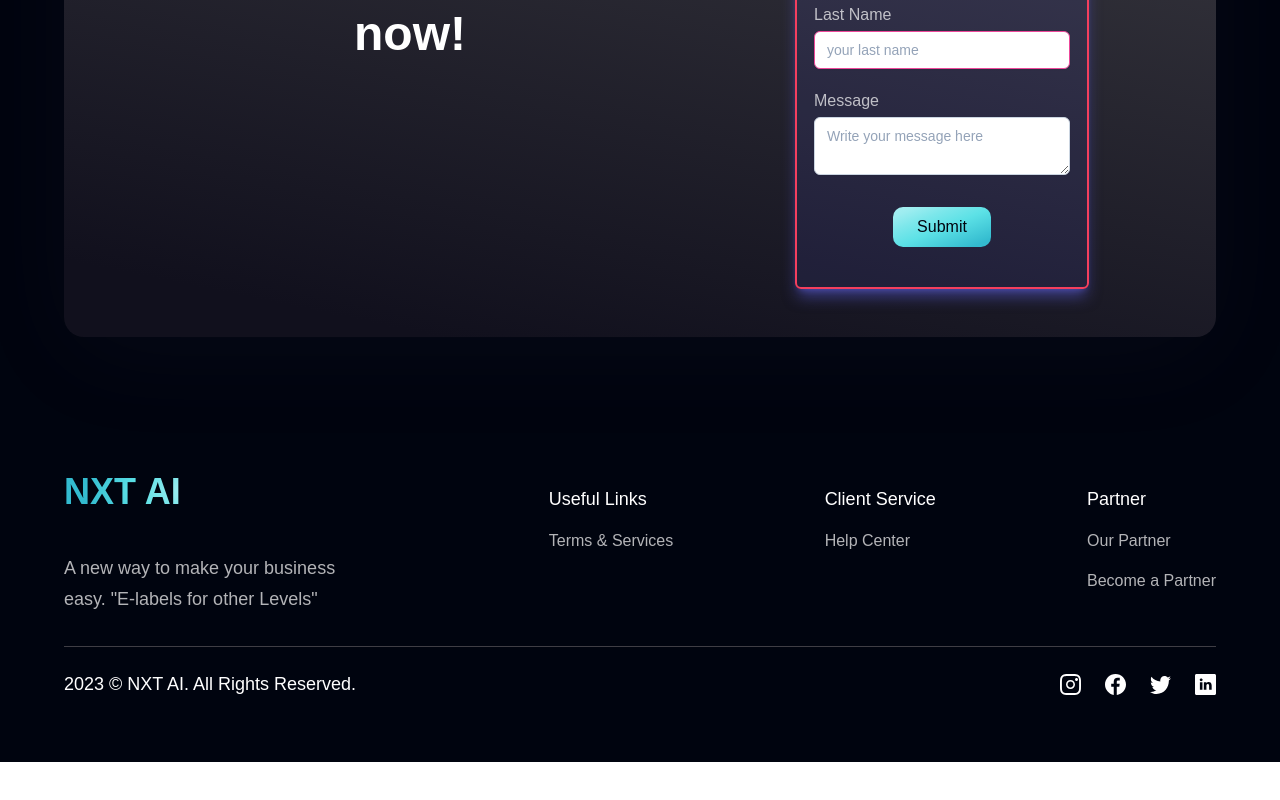
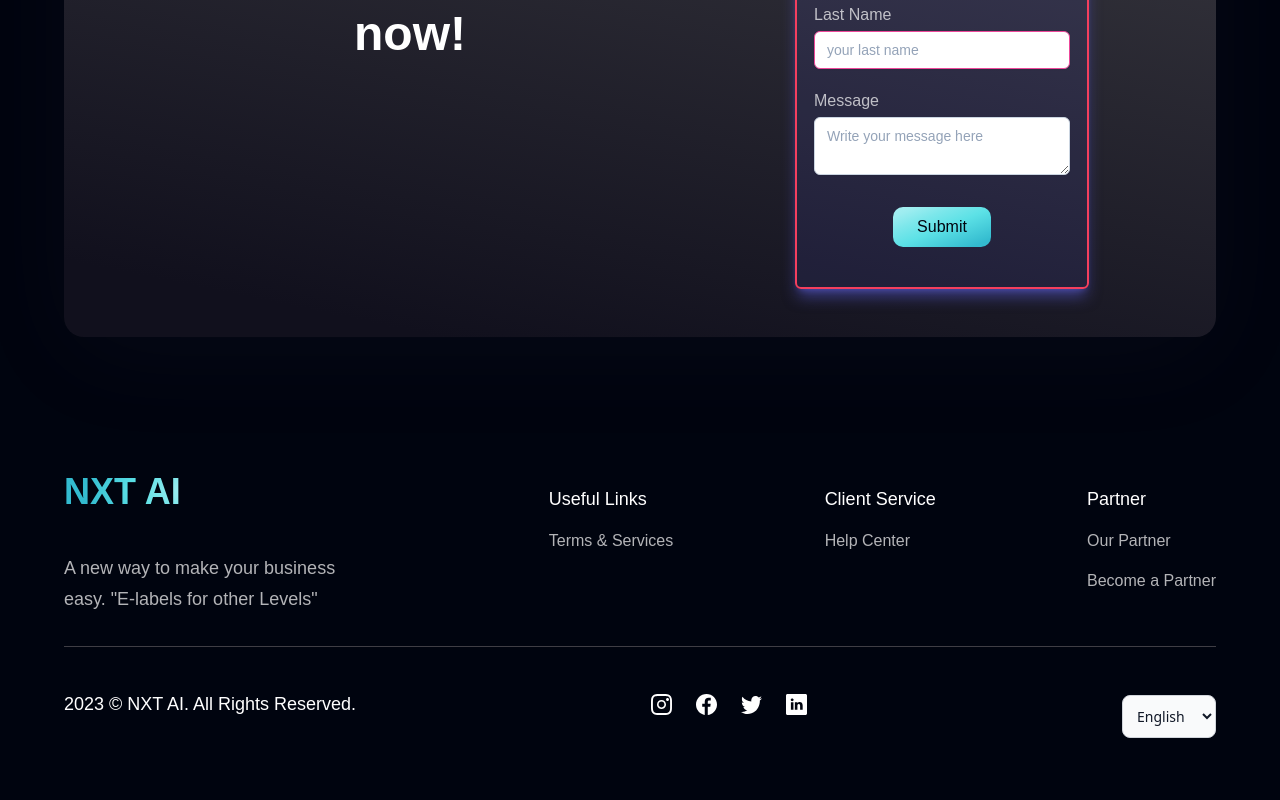
Before and after one commit to NxtAICorp/NxtAiWebsite, a Next.js app: page / in a window 1280 px wide. Shown: the part 3866-4666 px from the top of the page. Before the commit the page ends 4628 px from the top, so only its background shows below. Built offline with nearby package versions, Linux system fonts and the light colour scheme.

Commit message:
:art: [ADD] Language Button

```diff
--- a/components/Footer.tsx
+++ b/components/Footer.tsx
@@ -2,6 +2,7 @@ import styles from "@/styles/style";
 import { footerLinks, socialMedia } from "@/constants";
 import Image from "next/image";
 import Logo from "./Logo";
+import LanguageList from "./LanguageList";
 const Footer: React.FC = () => (
   <section className={`${styles.flexCenter} ${styles.paddingY} flex-col `}>
     <div className={`${styles.flexCenter} md:flex-row flex-col mb-8 w-full `}>
@@ -53,6 +54,9 @@ const Footer: React.FC = () => (
           />
         ))}
       </div>
+      <div className="sm:flex hidden ml-5 pt-6">
+      <LanguageList />
+      </div>
     </div>
   </section>
 );
--- a/components/Navbar.tsx
+++ b/components/Navbar.tsx
@@ -5,6 +5,7 @@ import { navLinks } from "@/constants";
 import Image from 'next/image';
 import Logo from "./Logo";
 import Whatsapp from './Whatsapp';
+import LanguageList from './LanguageList';
 
 
 
@@ -58,6 +59,9 @@ const Navbar: React.FC = () => {
             <div className='ml-5 pt-6'>
               <Whatsapp />
             </div>
+            <div className="ml-5 pt-6">
+              <LanguageList />
+            </div>
           </ul>
         </div>
       </div>
```
